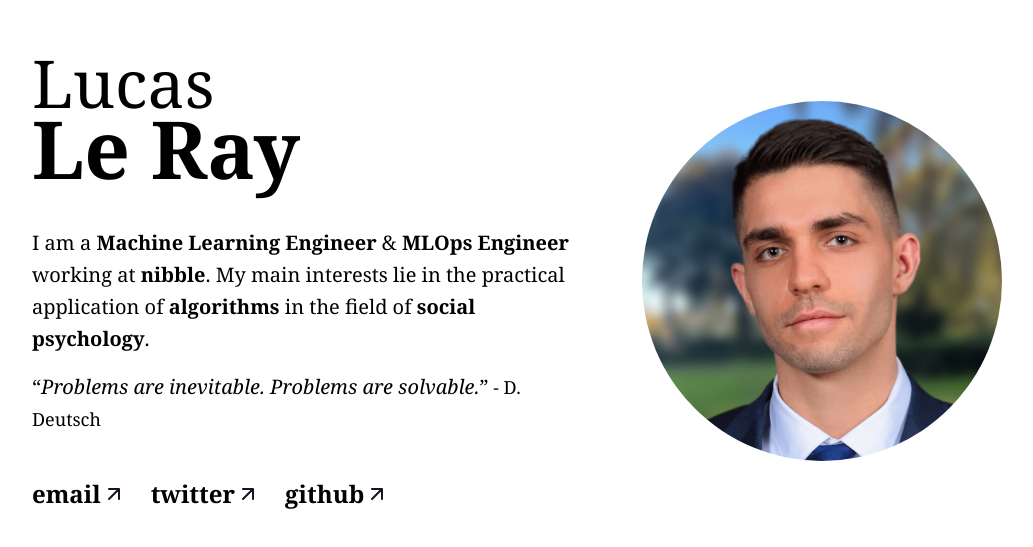
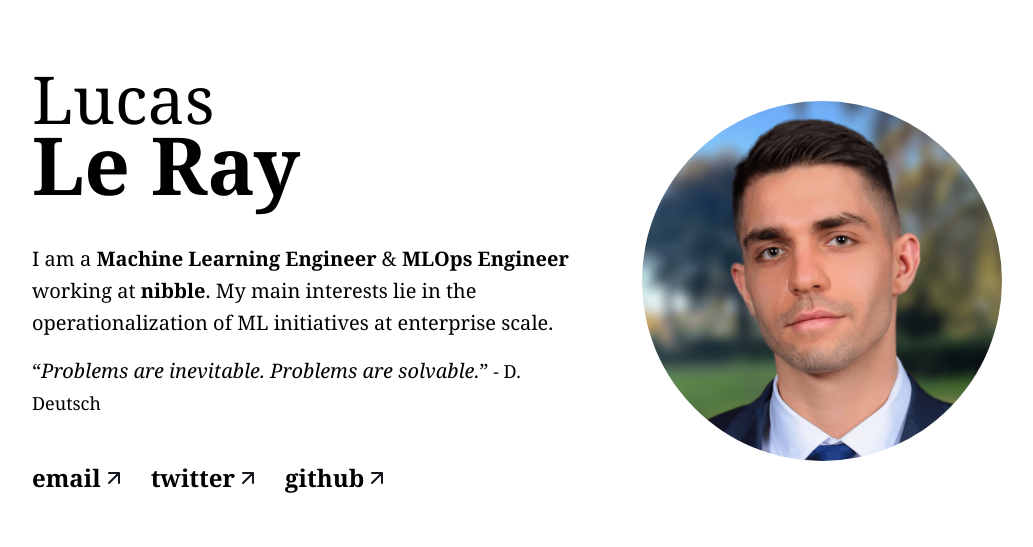
Before and after one commit to LucasLeRay/personal-website, a React (Create React App) app: page / in a window 1280 px wide. Shown: the part 119-666 px from the top of the page, without its empty margins (123-1156 px from the left). Built offline with nearby package versions, Linux system fonts and the light colour scheme.

Commit message:
Update wording

```diff
--- a/src/App.js
+++ b/src/App.js
@@ -17,7 +17,7 @@ function App() {
           <h1>Le Ray</h1>
         </div>
         <div className="Description">
-          <p>I am a <b>Machine Learning Engineer</b> & <b>MLOps Engineer</b> working at <a href="https://nibble.ai" target="_blank" rel="noopener noreferrer">nibble</a>. My main interests lie in the practical application of <b>algorithms</b> in the field of <b>social psychology</b>.</p>
+          <p>I am a <b>Machine Learning Engineer</b> & <b>MLOps Engineer</b> working at <a href="https://nibble.ai" target="_blank" rel="noopener noreferrer">nibble</a>. My main interests lie in the operationalization of ML initiatives at enterprise scale.</p>
           <p className="Quote">“<i>Problems are inevitable. Problems are solvable.</i>”<span className="Author"> - D. Deutsch</span></p>
         </div>
           <div className="Links">
```
